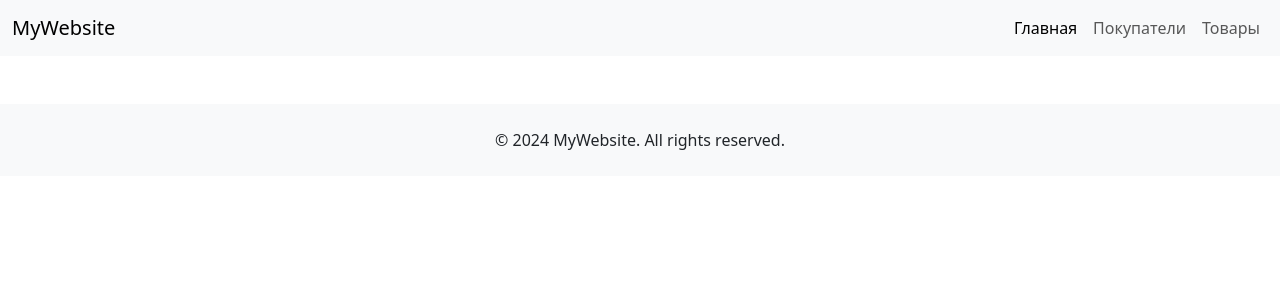
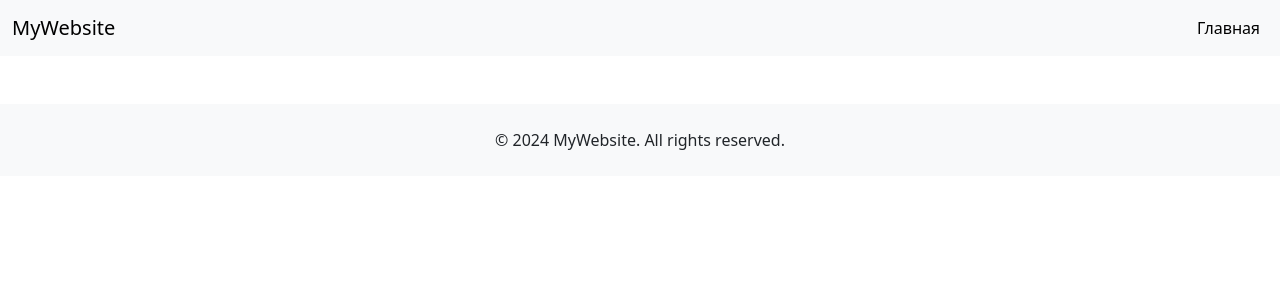
Before and after one commit to udodirc/php-test2, a PHP site: page /home.php in a window 1280 px wide. Shown: the top 300 px of the page. Run offline with PHP 8.4, Linux system fonts and the light colour scheme.

Commit message:
Fix menu

```diff
--- a/www/app/views/layout/menu.php
+++ b/www/app/views/layout/menu.php
@@ -11,12 +11,6 @@
                 <li class="nav-item">
                     <a class="nav-link active" aria-current="page" href="/">Главная</a>
                 </li>
-                <li class="nav-item">
-                    <a class="nav-link" href="/users">Покупатели</a>
-                </li>
-                <li class="nav-item">
-                    <a class="nav-link" href="/products">Товары</a>
-                </li>
             </ul>
         </div>
     </div>
```
